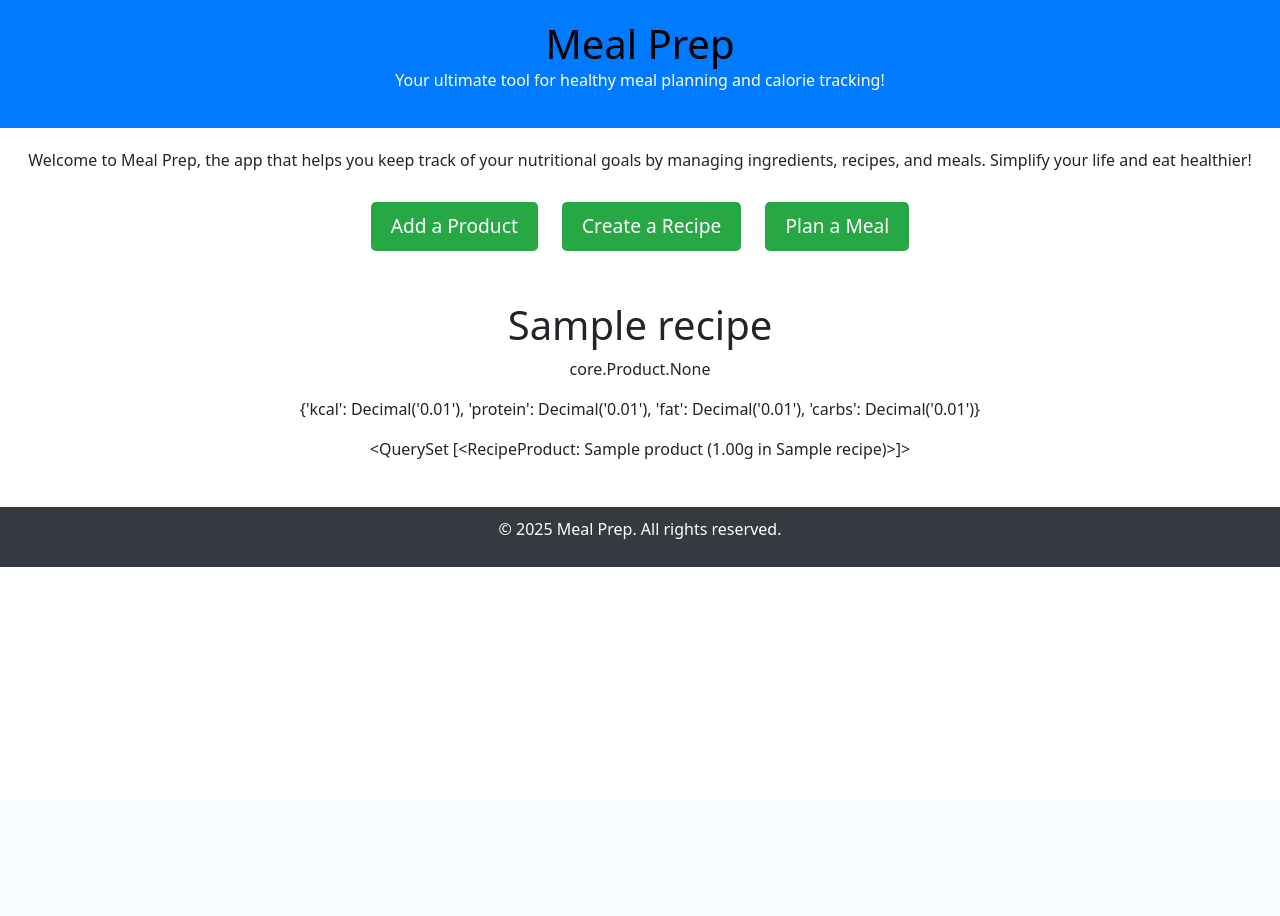
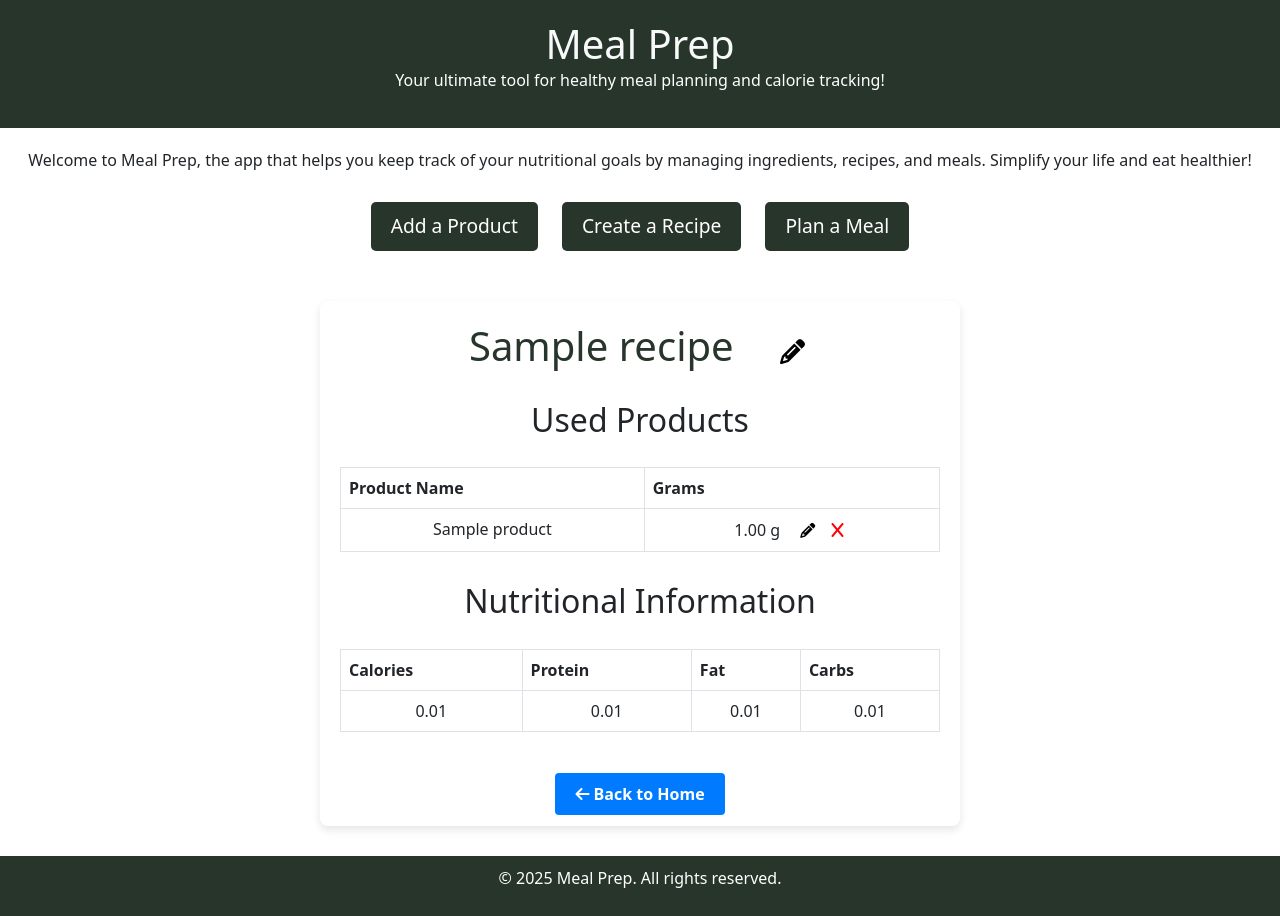
Before and after one commit to KubaWoj666/KcalApp, a Django app: page /recipe-detail/1 in a window 1280 px wide. Before the commit the page ends 567 px from the top, so only its background shows below. Run offline with Django 4.2, Linux system fonts and the light colour scheme; tables that the repository leaves empty hold one stand-in row (values such as "Sample post"); parts of the project's set-up code (start-up, migrations or seed data) failed here and were passed over; some libraries are stand-ins or nearby versions.

Commit message:
Finish styling the recipe detail page.

```diff
--- a/core/views.py
+++ b/core/views.py
@@ -51,7 +51,7 @@ def add_and_fetch_product(request):
 def recipe_detail(request, pk):
     try:
         recipe = Recipe.objects.get(id=pk)
-        totals = recipe.calculate_total
+        totals = recipe.calculate_total()
         print(totals)
 
     except Recipe.DoesNotExist:
@@ -61,6 +61,7 @@ def recipe_detail(request, pk):
         print(f"Error fetching products {e}")
 
     products = RecipeProduct.objects.filter(recipe=recipe)
+    print(products[0].product)
 
     context = {
         "recipe": recipe,
--- a/static/css/_base.css
+++ b/static/css/_base.css
@@ -6,44 +6,50 @@ body {
     background-color: #f8f9fa;
     color: #333;
 }
+
 header {
-    background-color: #007bff;
+    background-color: #27352A;
     color: white;
     padding: 20px 10px;
     text-align: center;
 }
+
 header h1 {
     margin: 0;
     font-size: 2.5em;
+}
 
+header a {
+    text-decoration: none;
+    color: #f8f9fa;
 }
-header a{
-    text-decoration: none;
-    color: black;
-}
+
 main {
     padding: 20px;
     text-align: center;
 }
+
 .cta {
     margin: 20px 0;
 }
+
 .cta a {
     display: inline-block;
     padding: 10px 20px;
     margin: 10px;
     font-size: 1.2em;
     color: white;
-    background-color: #28a745;
+    background-color: #27352A;
     border-radius: 5px;
     text-decoration: none;
     transition: background-color 0.3s;
 }
+
 .cta a:hover {
-    background-color: #218838;
+    background-color: #1f2b22;
 }
 
-section{
+section {
     display: flex;
     align-items: center;
     justify-content: center;
@@ -53,7 +59,36 @@ section{
 footer {
     margin-top: 30px;
     padding: 10px;
-    background-color: #343a40;
+    background-color: #27352A;
     color: white;
     text-align: center;
 }
+
+.table {
+    margin: 20px auto;
+    width: 80%;
+    border: 1px solid #ddd;
+    background-color: #f8f9fa;
+}
+
+.table th {
+    background-color: #27352A;
+    color: white;
+}
+
+.table td {
+    text-align: center;
+}
+
+.btn-back a {
+    color: white;
+    background-color: #27352A;
+    padding: 10px 20px;
+    text-decoration: none;
+    border-radius: 5px;
+    transition: background-color 0.3s;
+}
+
+.btn-back a:hover {
+    background-color: #1f2b22;
+}
--- /dev/null
+++ b/static/css/recipe_detail.css
@@ -0,0 +1,56 @@
+
+.container {
+    max-width: 900px;
+    margin: auto;
+    background: white;
+    border-radius: 8px;
+    box-shadow: 0 4px 8px rgba(0, 0, 0, 0.1);
+    padding: 20px;
+    display: flex;
+    flex-direction: column;
+    align-items: center;
+    justify-content: center;
+    max-width: 640px;
+}
+
+
+
+h1 {
+    text-align: center;
+    margin-bottom: 30px;
+    color: #27352A;
+}
+
+.recipe-name-edit-button,
+.product-grams-edit-button,
+.delete-button{
+    border: none;
+    background-color: white;
+}
+
+.table {
+    margin-bottom: 30px;
+}
+
+.table thead {
+    background-color: #007bff;
+    color: white;
+}
+
+.btn-back {
+    display: inline-block;
+    margin-top: 20px;
+}
+
+.btn-back a {
+    text-decoration: none;
+    color: #fff;
+    background-color: #007bff;
+    padding: 10px 20px;
+    border-radius: 4px;
+    font-weight: bold;
+}
+
+.btn-back a:hover {
+    background-color: #0056b3;
+}
--- a/templates/_base.html
+++ b/templates/_base.html
@@ -6,19 +6,15 @@
     <meta name="viewport" content="width=device-width, initial-scale=1.0">
     <link rel="stylesheet" href="{% static 'css/_base.css' %}">
     <link href="https://cdn.jsdelivr.net/npm/bootstrap@5.3.0/dist/css/bootstrap.min.css" rel="stylesheet">
-
+    <script src="https://kit.fontawesome.com/0645c31385.js" crossorigin="anonymous"></script>
 
     {% block title %}
     <title>Meal Prep</title>
     {% endblock title %}
 
+    {% block css %}
 
-
-
-    {% block css %}
     {% endblock css %}
-
-
 </head>
 <body>
     <header>
@@ -34,11 +30,8 @@
         </div>
     </main>
     <section>
-
         {% block content %}
-
         {% endblock content %}
-
     </section>
     <footer>
         <p>&copy; 2025 Meal Prep. All rights reserved.</p>
--- a/templates/core/recipe_detail.html
+++ b/templates/core/recipe_detail.html
@@ -3,14 +3,62 @@
 
 
 {% block css %}
+    <link rel="stylesheet" href="{% static 'css/recipe_detail.css' %}">
 
 {% endblock css %}
 
 
 {% block content %}
-    <h1>{{recipe.name}}</h1>
-    <p>{{recipe.products}}</p>
-    <p>{{totals}}</p>
-    <p>{{products}}</p>
+<div class="container">
+    <h1 class="recipe-name">{{recipe.name}} <button type="submit" class="recipe-name-edit-button"><i style="font-size:25px; margin-left:30px" class="fa-solid fa-pencil"></i></button></h1>
+
+    <!-- Table for Used Products -->
+    <h2>Used Products </h2>
+    <table class="table table-bordered">
+        <thead>
+            <tr>
+                <th>Product Name</th>
+                <th>Grams</th>
+            </tr>
+        </thead>
+        <tbody>
+            {% for product in products %}
+            <tr>
+                <td>{{ product.product }} </td>
+                <td>{{ product.grams }} g
+                    <button type="submit" class="product-grams-edit-button"><i style="font-size:15px; margin-left:10px" class="fa-solid fa-pencil"></i></button>
+                    <button name="action" type="submit" class="delete-button"><i style="color:red" class="fa-solid fa-x"></i></button>
+                </td>
+            </tr>
+            {% endfor %}
+        </tbody>
+    </table>
+
+    <!-- Table for Nutritional Information -->
+    <h2>Nutritional Information</h2>
+    <table class="table table-bordered">
+        <thead>
+            <tr>
+
+                <th>Calories</th>
+                <th>Protein</th>
+                <th>Fat</th>
+                <th>Carbs</th>
+            </tr>
+        </thead>
+        <tbody>
+            <tr>
+                <td>{{ recipe.calculate_total.kcal }}</td>
+                <td>{{ recipe.calculate_total.protein }}</td>
+                <td>{{ recipe.calculate_total.fat }}</td>
+                <td>{{ recipe.calculate_total.carbs }}</td>
+            </tr>
+        </tbody>
+    </table>
+
+    <div class="btn-back">
+        <a href="{% url 'home' %}"><i class="fa fa-arrow-left"></i> Back to Home</a>
+    </div>
+</div>
 
 {% endblock content %}
```
